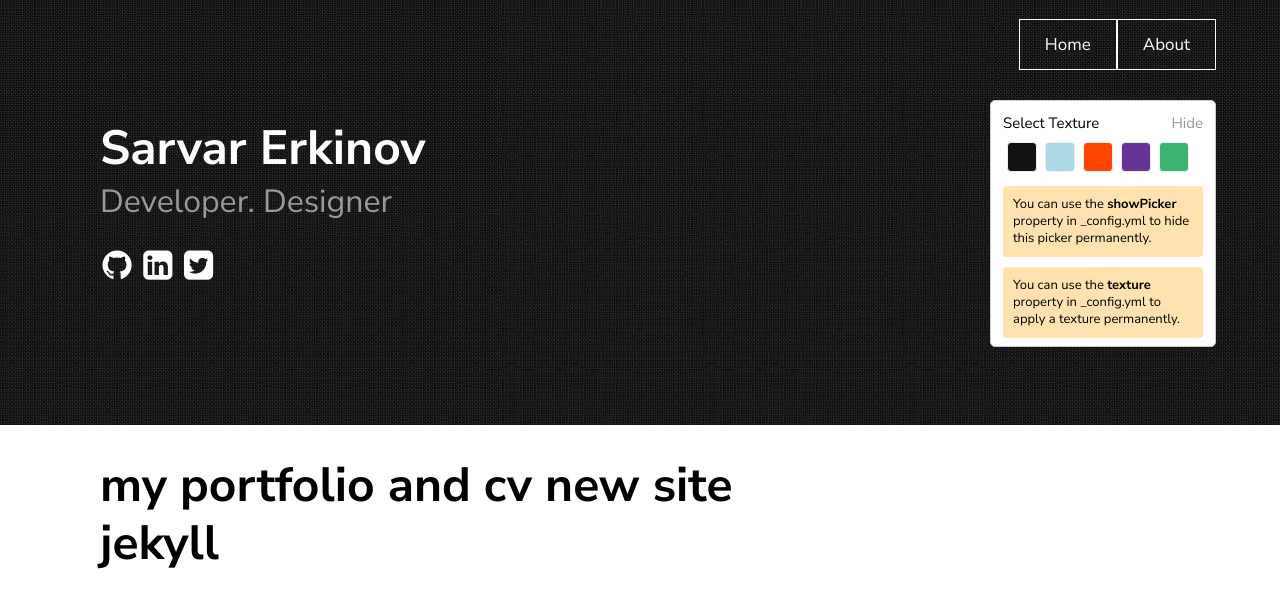
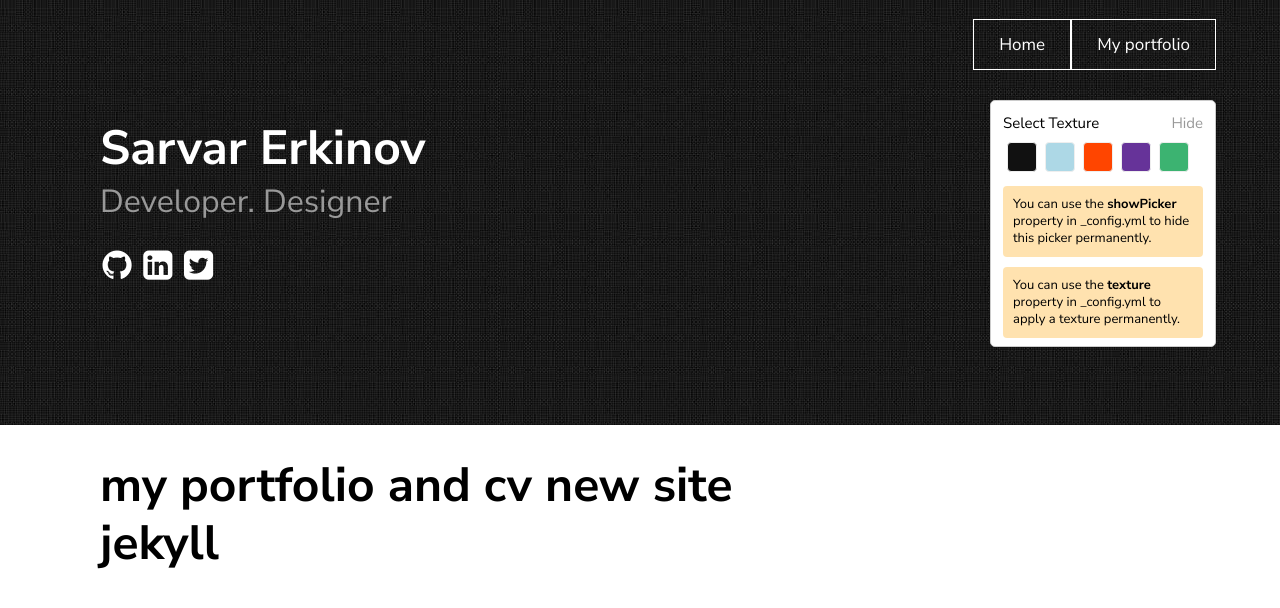
Before and after one commit to sarvar8373/jekyll, a Jekyll site: the page built from index.html, in a window 1280 px wide. Shown: the top 608 px of the page. Built offline with Jekyll 4.4.1, drawn with Linux system fonts in a browser that asks for light colours.

Commit message:
Update nav.html

```diff
--- a/_includes/nav.html
+++ b/_includes/nav.html
@@ -2,7 +2,7 @@
 <div class="navbar">
 	<ul>
 		<a href="#"><li>Home</li></a>
-		<a href="#"><li>About</li></a>
+		<a href="#"><li>My portfolio</li></a>
 	</ul>
 </div>
 {%- endif -%}
```
